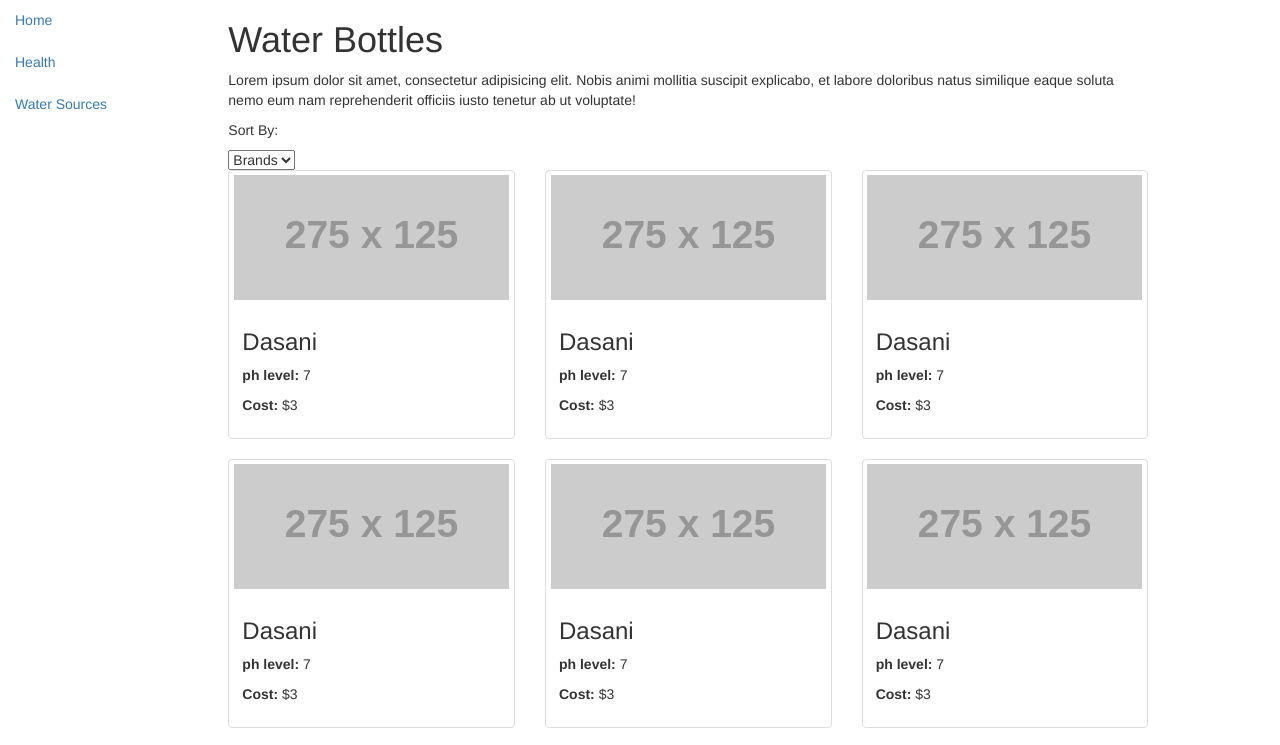
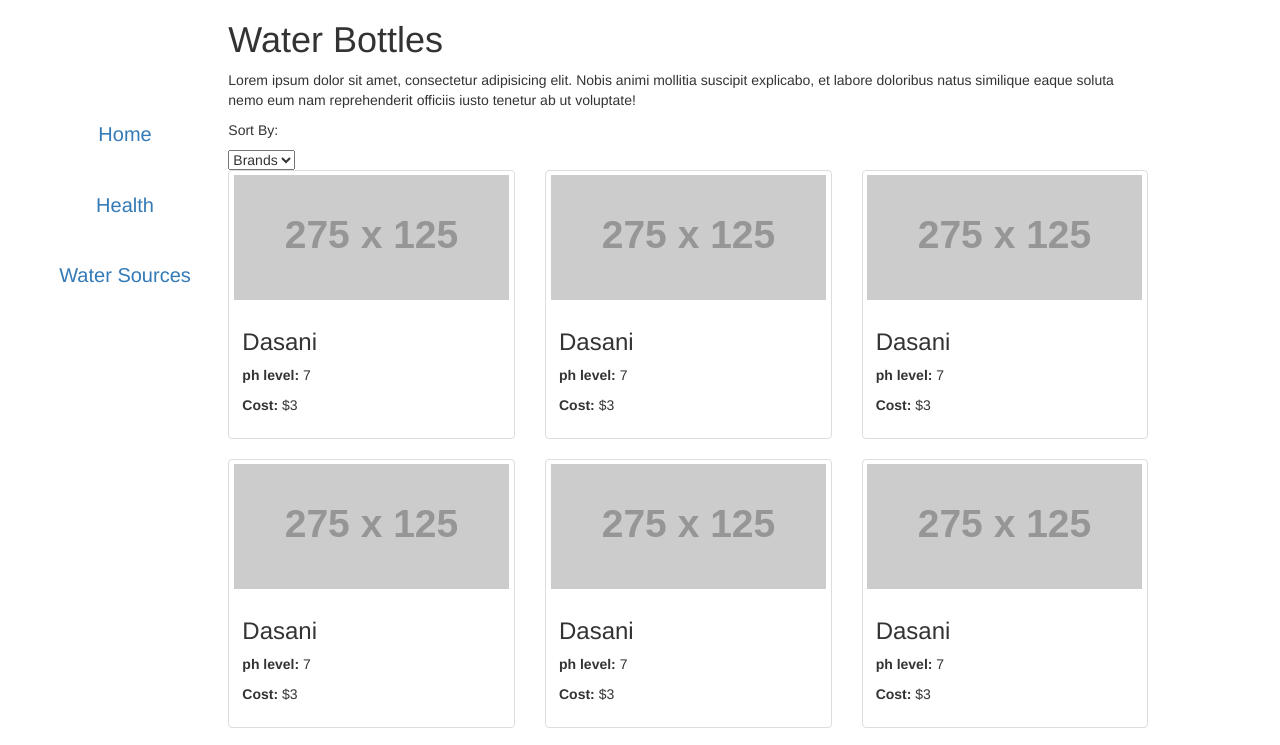
Before and after one commit to ZHamburglar/water-bottle, a plain HTML site: page index.html in a window 1280 px wide. Shown: the top 745 px of the page. Drawn offline with nearby package versions, Linux system fonts and the light colour scheme; placeholder pictures from the web are drawn by us.

Commit message:
added css

```diff
--- a/css/style.css
+++ b/css/style.css
@@ -1,3 +1,14 @@
 .nav {
   width: 250px;
+  text-align: center;
+  padding-top: 100px;
+  font-size: 20px;
 }
+
+li {
+  padding: 10px 0 10px 0
+}
+
+a {
+
+}
```
